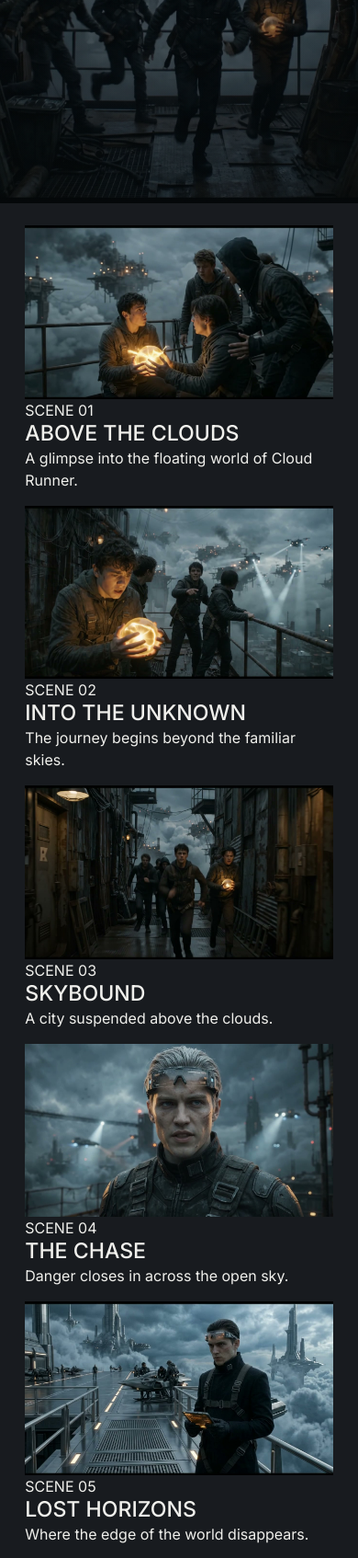
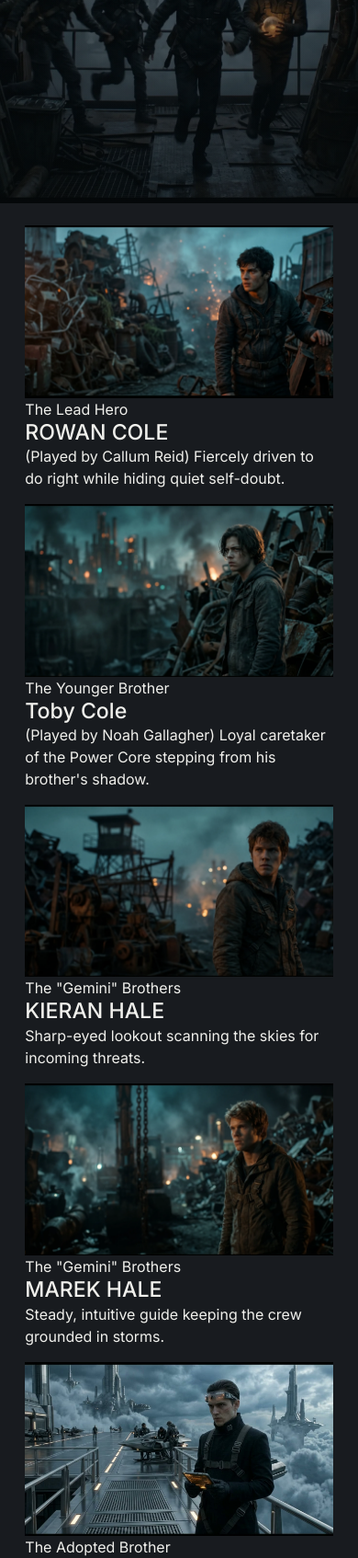
Before and after one commit to raf-src/cloud-runner-film-promo, a plain HTML site: page gallery.html in a window 390 px wide. Shown: the part 285-1979 px from the top of the page at 92% size. Drawn offline with nearby package versions, Linux system fonts and the light colour scheme.

Commit message:
fix(gallery): update mobile list with WebP character portraits and bios

```diff
--- a/gallery.html
+++ b/gallery.html
@@ -1,26 +1,30 @@
 <!doctype html>
 <html lang="en">
   <head>
-    <meta charset="utf-8">
-    <meta name="viewport" content="width=device-width, initial-scale=1.0">
+    <meta charset="utf-8" />
+    <meta name="viewport" content="width=device-width, initial-scale=1.0" />
     <meta
       name="description"
       content="Explore stills, characters, and concept art from the world of Cloud Runner."
-    >
+    />
 
     <link
       href="https://cdn.jsdelivr.net/npm/bootstrap@5.3.8/dist/css/bootstrap.min.css"
       rel="stylesheet"
       integrity="sha384-sRIl4kxILFvY47J16cr9ZwB07vP4J8+LH7qKQnuqkuIAvNWLzeN8tE5YBujZqJLB"
       crossorigin="anonymous"
-    >
-    <link rel="stylesheet" href="assets/css/styles.css">
+    />
+    <link rel="stylesheet" href="assets/css/styles.css" />
     <link
       rel="stylesheet"
       href="https://cdnjs.cloudflare.com/ajax/libs/font-awesome/6.5.2/css/all.min.css"
-    >
+    />
 
-    <link rel="icon" type="image/svg+xml" href="assets/images/cloud-runner-svg.svg">
+    <link
+      rel="icon"
+      type="image/svg+xml"
+      href="assets/images/cloud-runner-svg.svg"
+    />
 
     <title>Gallery | Cloud Runner</title>
   </head>
@@ -109,11 +113,14 @@
                 src="assets/images/cloud-runner-image-rowan-cole-gallery.webp"
                 class="d-block w-100"
                 alt="Cloud Runner still"
-              >
+              />
               <div class="gallery-carousel-editorial">
                 <span class="gallery-carousel-tag">The Lead Hero</span>
                 <h3>Rowan Cole</h3>
-                <p>(Played by Callum Reid) Fiercely driven to do right while hiding quiet self-doubt.</p>
+                <p>
+                  (Played by Callum Reid) Fiercely driven to do right while
+                  hiding quiet self-doubt.
+                </p>
               </div>
             </div>
 
@@ -122,11 +129,14 @@
                 src="assets/images/cloud-runner-image-toby-cole-gallery.webp"
                 class="d-block w-100"
                 alt="Cloud Runner character still"
-              >
+              />
               <div class="gallery-carousel-editorial">
                 <span class="gallery-carousel-tag">The Younger Brother</span>
                 <h3>Toby Cole</h3>
-                <p>(Played by Noah Gallagher) Loyal caretaker of the Power Core stepping from his brother's shadow.</p>
+                <p>
+                  (Played by Noah Gallagher) Loyal caretaker of the Power Core
+                  stepping from his brother's shadow.
+                </p>
               </div>
             </div>
 
@@ -135,11 +145,14 @@
                 src="assets/images/cloud-runner-image-marek-hale-gallery.webp"
                 class="d-block w-100"
                 alt="Cloud Runner environment still"
-              >
+              />
               <div class="gallery-carousel-editorial">
                 <span class="gallery-carousel-tag">The "Gemini" Brothers</span>
                 <h3>KIERAN HALE</h3>
-                <p>(played by Darius Okafor) Sharp-eyed lookout scanning the skies for incoming threats.</p>
+                <p>
+                  (played by Darius Okafor) Sharp-eyed lookout scanning the
+                  skies for incoming threats.
+                </p>
               </div>
             </div>
 
@@ -148,11 +161,14 @@
                 src="assets/images/cloud-runner-image-kieran-hale-gallery.webp"
                 class="d-block w-100"
                 alt="Cloud Runner action still"
-              >
+              />
               <div class="gallery-carousel-editorial">
                 <span class="gallery-carousel-tag">The "Gemini" Brothers</span>
                 <h3>MAREK HALE</h3>
-                <p>(played by Tomasz Novak) Steady, intuitive guide keeping the crew grounded in storms.</p>
+                <p>
+                  (played by Tomasz Novak) Steady, intuitive guide keeping the
+                  crew grounded in storms.
+                </p>
               </div>
             </div>
 
@@ -161,11 +177,14 @@
                 src="assets/images/cloud-runner-image-jules-mercer-gallery.webp"
                 class="d-block w-100"
                 alt="Cloud Runner landscape still"
-              >
+              />
               <div class="gallery-carousel-editorial">
                 <span class="gallery-carousel-tag">The Adopted Brother</span>
                 <h3>JULES MERCER</h3>
-                <p>(Played by Leo Castellanos) Quiet, adaptable survivor moving unseen beneath his signature hood.</p>
+                <p>
+                  (Played by Leo Castellanos) Quiet, adaptable survivor moving
+                  unseen beneath his signature hood.
+                </p>
               </div>
             </div>
 
@@ -174,11 +193,14 @@
                 src="assets/images/cloud-runner-image-silver-vane-gallery.webp"
                 class="d-block w-100"
                 alt="Cloud Runner concept art still"
-              >
+              />
               <div class="gallery-carousel-editorial">
                 <span class="gallery-carousel-tag">The Bridge</span>
                 <h3>Silver Vane</h3>
-                <p>(Played by Freya Lindholm) Curious and mystic, breaking family ties for lasting peace.</p>
+                <p>
+                  (Played by Freya Lindholm) Curious and mystic, breaking family
+                  ties for lasting peace.
+                </p>
               </div>
             </div>
 
@@ -187,11 +209,14 @@
                 src="assets/images/cloud-runner-image-caspian-vane-gallery.webp"
                 class="d-block w-100"
                 alt="Cloud Runner landscape still"
-              >
+              />
               <div class="gallery-carousel-editorial">
                 <span class="gallery-carousel-tag">The Villain</span>
                 <h3>Caspian Vane</h3>
-                <p>(Played by Julian Thorne) White City heir hunting the Core to prove his command.</p>
+                <p>
+                  (Played by Julian Thorne) White City heir hunting the Core to
+                  prove his command.
+                </p>
               </div>
             </div>
           </div>
@@ -264,49 +289,53 @@
           </div>
         </div>
 
+        <!-- (For mobile devices) Desktop uses a full-bleed overlaid carousel while mobile renders
+         a stacked card list for cleaner small-screen readability without altering
+         carousel layout rules. -->
+
         <div class="gallery-mobile-list d-md-none">
           <article>
             <img
-              src="assets/images/cloud-runner-gallery-image-2.jpg"
+              src="assets/images/cloud-runner-image-rowan-cole-gallery.webp"
               alt="Cloud Runner still"
               loading="lazy"
-            >
-            <span class="gallery-mobile-tag">SCENE 01</span>
-            <h3>ABOVE THE CLOUDS</h3>
-            <p>A glimpse into the floating world of Cloud Runner.</p>
+            />
+            <span class="gallery-mobile-tag">The Lead Hero</span>
+            <h3>ROWAN COLE</h3>
+            <p>(Played by Callum Reid) Fiercely driven to do right while hiding quiet self-doubt.</p>
           </article>
 
           <article>
             <img
-              src="assets/images/cloud-runner-gallery-image-3.jpg"
+              src="assets/images/cloud-runner-image-toby-cole-gallery.webp"
               alt="Cloud Runner character still"
               loading="lazy"
-            >
-            <span class="gallery-mobile-tag">SCENE 02</span>
-            <h3>INTO THE UNKNOWN</h3>
-            <p>The journey begins beyond the familiar skies.</p>
+            />
+            <span class="gallery-mobile-tag">The Younger Brother</span>
+            <h3>Toby Cole</h3>
+            <p>(Played by Noah Gallagher) Loyal caretaker of the Power Core stepping from his brother's shadow.</p>
           </article>
 
           <article>
             <img
-              src="assets/images/cloud-runner-gallery-image-4.jpg"
+              src="assets/images/cloud-runner-image-kieran-hale-gallery.webp"
               alt="Cloud Runner environment still"
               loading="lazy"
-            >
-            <span class="gallery-mobile-tag">SCENE 03</span>
-            <h3>SKYBOUND</h3>
-            <p>A city suspended above the clouds.</p>
+            />
+            <span class="gallery-mobile-tag">The "Gemini" Brothers</span>
+            <h3>KIERAN HALE</h3>
+            <p>Sharp-eyed lookout scanning the skies for incoming threats.</p>
           </article>
 
           <article>
             <img
-              src="assets/images/cloud-runner-gallery-image-5.jpg"
+              src="assets/images/cloud-runner-image-marek-hale-gallery.webp"
               alt="Cloud Runner action still"
               loading="lazy"
-            >
-            <span class="gallery-mobile-tag">SCENE 04</span>
-            <h3>THE CHASE</h3>
-            <p>Danger closes in across the open sky.</p>
+            />
+            <span class="gallery-mobile-tag">The "Gemini" Brothers</span>
+            <h3>MAREK HALE</h3>
+            <p>Steady, intuitive guide keeping the crew grounded in storms.</p>
           </article>
 
           <article>
@@ -314,10 +343,10 @@
               src="assets/images/cloud-runner-gallery-image-6.jpg"
               alt="Cloud Runner landscape still"
               loading="lazy"
-            >
-            <span class="gallery-mobile-tag">SCENE 05</span>
-            <h3>LOST HORIZONS</h3>
-            <p>Where the edge of the world disappears.</p>
+            />
+            <span class="gallery-mobile-tag">The Adopted Brother</span>
+            <h3>JULES MERCER</h3>
+            <p>Quiet, adaptable survivor moving unseen beneath his signature hood.</p>
           </article>
 
           <article>
@@ -325,11 +354,24 @@
               src="assets/images/cloud-runner-gallery-image-7.jpg"
               alt="Cloud Runner concept art still"
               loading="lazy"
-            >
-            <span class="gallery-mobile-tag">SCENE 06</span>
-            <h3>BEYOND THE VEIL</h3>
-            <p>Concept art from the world of Cloud Runner.</p>
+            />
+            <span class="gallery-mobile-tag">The Bridge</span>
+            <h3>Silver Vane</h3>
+            <p>(Played by Freya Lindholm) Curious and mystic, breaking family
+                  ties for lasting peace.</p>
           </article>
+
+          <article>
+            <img
+              src="assets/images/cloud-runner-gallery-image-6.jpg"
+              alt="Cloud Runner landscape still"
+              loading="lazy"
+            />
+            <span class="gallery-mobile-tag">The Villain</span>
+            <h3>CASPIAN VANE</h3>
+            <p>White City heir hunting the Core to prove his command.</p>
+          </article>
+
         </div>
       </section>
     </main>
```
